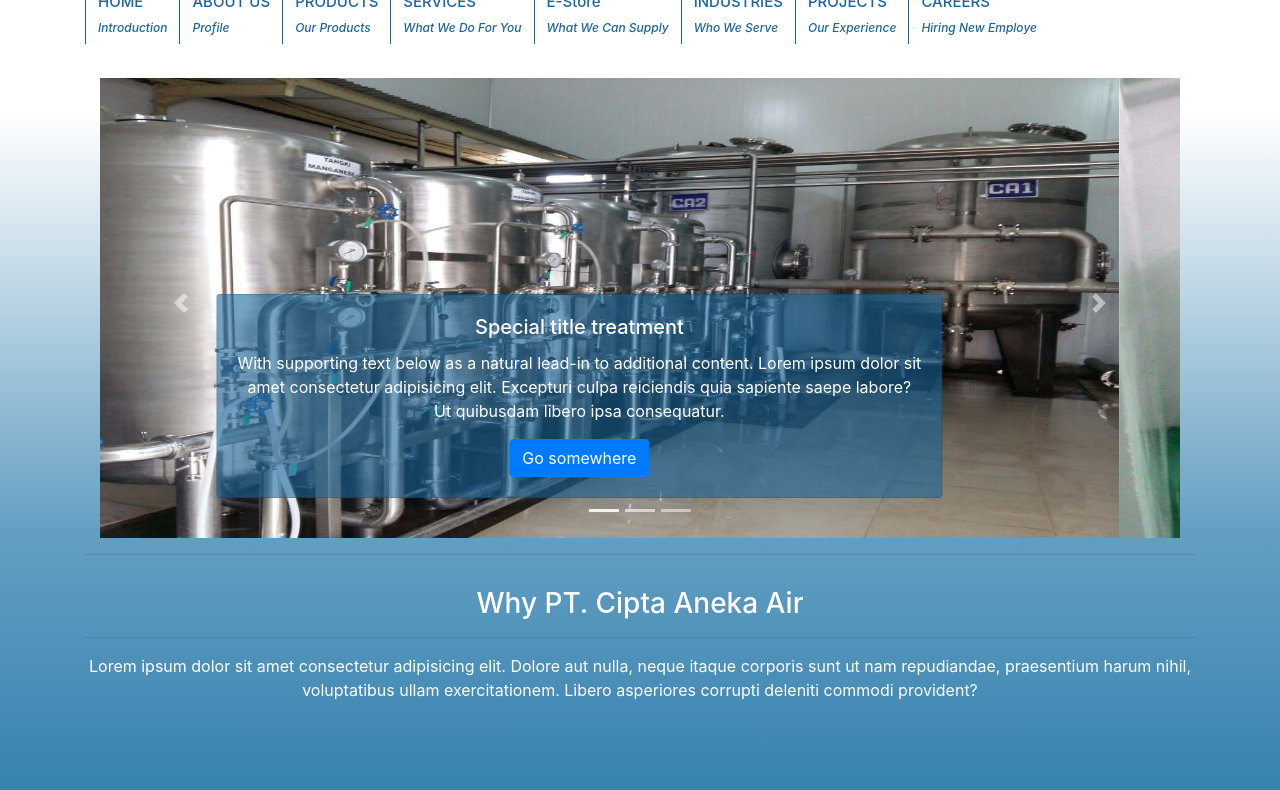
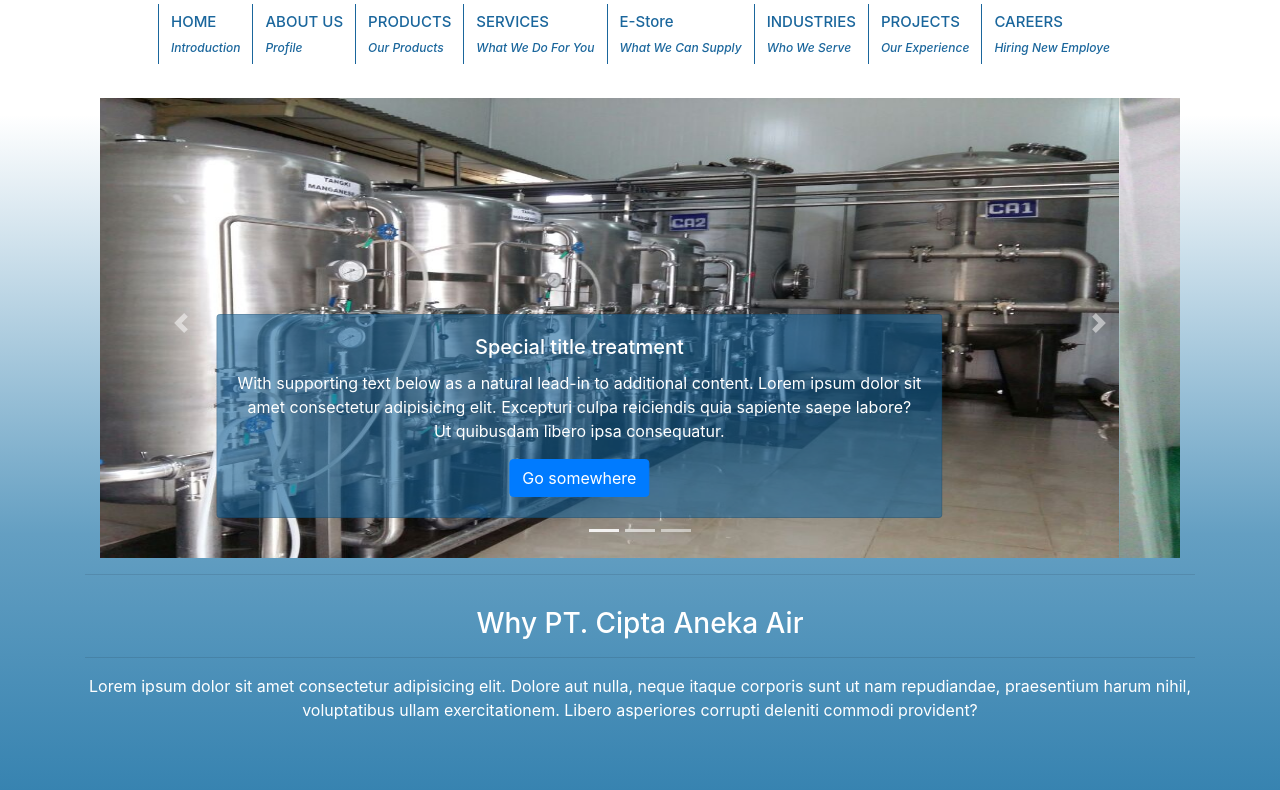
Before and after one commit to saldisucipto/front-end-starterpack, a plain HTML site: page index.html in a window 1280 px wide. Shown: the part 200-990 px from the top of the page. Drawn offline with Linux system fonts and the light colour scheme.

Commit message:
fix bug navigasi

```diff
--- a/assets/css/style.css
+++ b/assets/css/style.css
@@ -83,6 +83,13 @@ body {
 
 .brand-logo .navigasi .nav {
   justify-content: center;
+  text-align: center;
+}
+
+.brand-logo .navigasi {
+  text-align: center;
+  padding-top: 20px;
+  margin: auto;
 }
 
 .brand-logo .navigasi .nav .nav-item a {
```
Also changed, not shown: index.html (+2 -0 lines).
